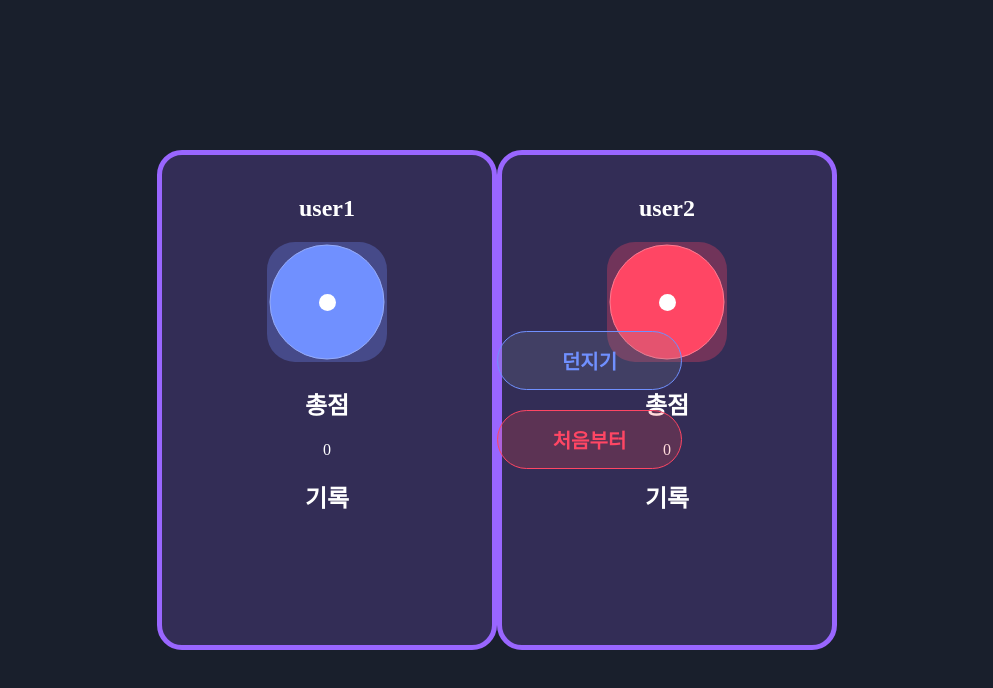
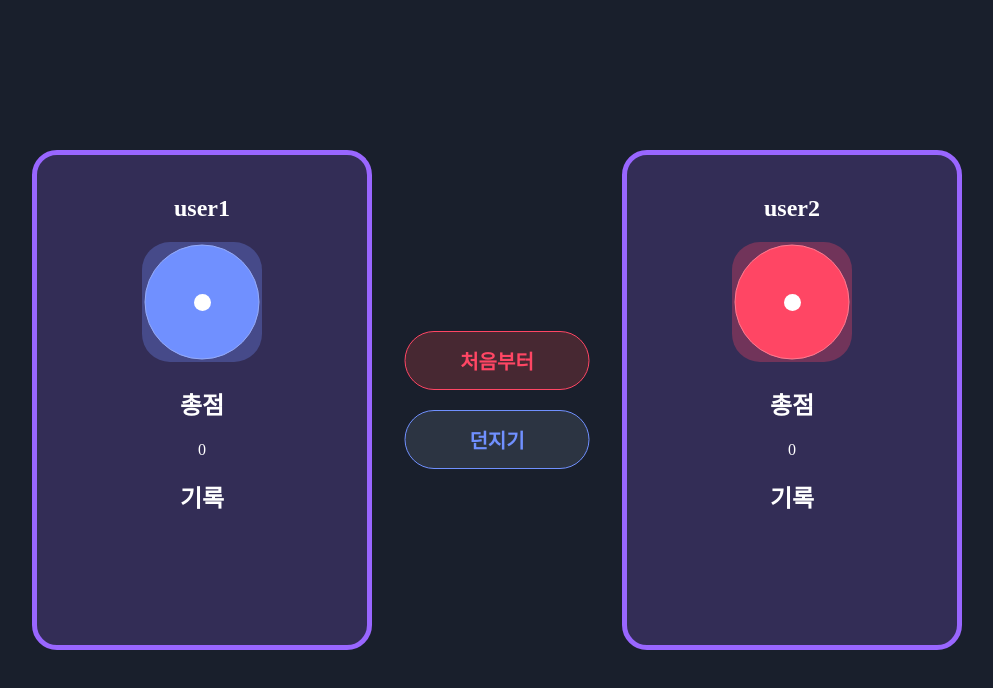
Before and after one commit to starhana/toyproject, a React (Create React App) app in the folder 1week/: page / in a window 1280 px wide. Shown: the top 688 px of the page, without its empty margins (143-1136 px from the left). Built offline with nearby package versions, Linux system fonts and the light colour scheme.

Commit message:
dice_pm504

```diff
--- a/1week/src/App.css
+++ b/1week/src/App.css
@@ -4,6 +4,6 @@
 .App > div > .buttonBox{display:table-cell;vertical-align: middle;}
 
 
-.buttonBox{display:inline-block;position:relative;width:250px;height:500px;text-align:center;}
-.buttonBox .buttonContain{position:absolute;;top:50%;transform:translateY(-50%);}
+.buttonBox{display:inline-block;position:relative;padding:0 125px;text-align:center;}
+.buttonBox .buttonContain{position:absolute;;top:50%;left:50%;transform:translate(-50%, -50%);}
 .buttonBox .App-button:first-child{margin-bottom:20px;}
--- a/1week/src/App.js
+++ b/1week/src/App.js
@@ -26,6 +26,7 @@ function App(){
         //Spread(스프레드) 문법 : 배열을 펼쳐서 개별적인 값들의 목록으로 만드는 것.
         setOtherHistory([...otherHistory, nextOtherNum]);
     }
+
     const handleClearClick = () =>{
         setMyHistory([]);//파라미터로 전달값 빈배열[]로 변경
         setOtherHistory([]);
@@ -37,8 +38,8 @@ function App(){
                 <Board name="user1" color="blue" gameHistory={myHistory}/>
                 <div className="buttonBox">
                     <div className="buttonContain">
+                        <Button className="App-button" color="red" onClick={handleClearClick}>처음부터</Button>
                         <Button className="App-button" color="blue" onClick={handleRollClick}>던지기</Button>
-                        <Button className="App-button" color="red" onClick={handleClearClick}>처음부터</Button>
                     </div>
                 </div>
                 <Board name="user2" color="red" gameHistory={otherHistory}/>
--- a/1week/src/Board.css
+++ b/1week/src/Board.css
@@ -1,4 +1,5 @@
 .board{display:inline-block;width:340px;height:500px;padding:20px;text-align:center;border:5px solid #9966FF;background-color:rgba(153, 102, 255, 0.2);border-radius:25px;box-sizing: border-box;}
 
 .history{line-height:1.5;letter-spacing:-.02em;}
-/*.winner{border:5px solid #9966FF;background-color:rgba(153, 102, 255, 0.2);}*/
+.winner{border:5px solid #FFFF33;}
+.loser{border:5px solid transparent;}
--- a/1week/src/Board.js
+++ b/1week/src/Board.js
@@ -8,6 +8,7 @@ function Board({name, color, gameHistory}){
    return ( //return문을 소괄호()로 감싸면 여러줄 쓸 수 있음
         //props : 리액트 컴포넌트에 지정한 속성(전달된 속성 모두)
         //prop : 리액트 컴포넌트에 지정한 각각의 속성
+
         <div className="board">
             <h2>{name}</h2>
             <Dice color={color} num={num}/>
--- a/1week/src/index.js
+++ b/1week/src/index.js
@@ -1,4 +1,4 @@
-import { Fragment } from 'react';
+
 import ReactDOM from 'react-dom';
 import App from './App';
 import './index.css';
@@ -22,10 +22,6 @@ function getResult(left, right){
 }
 getResult(me, other);
 
-function handleClick(){
-  console.log("가위 바위 보!");
-}
-
 ReactDOM.render(
   <App/> //컴퍼넌트 태그 형태로
   /*<Fragment>
```
